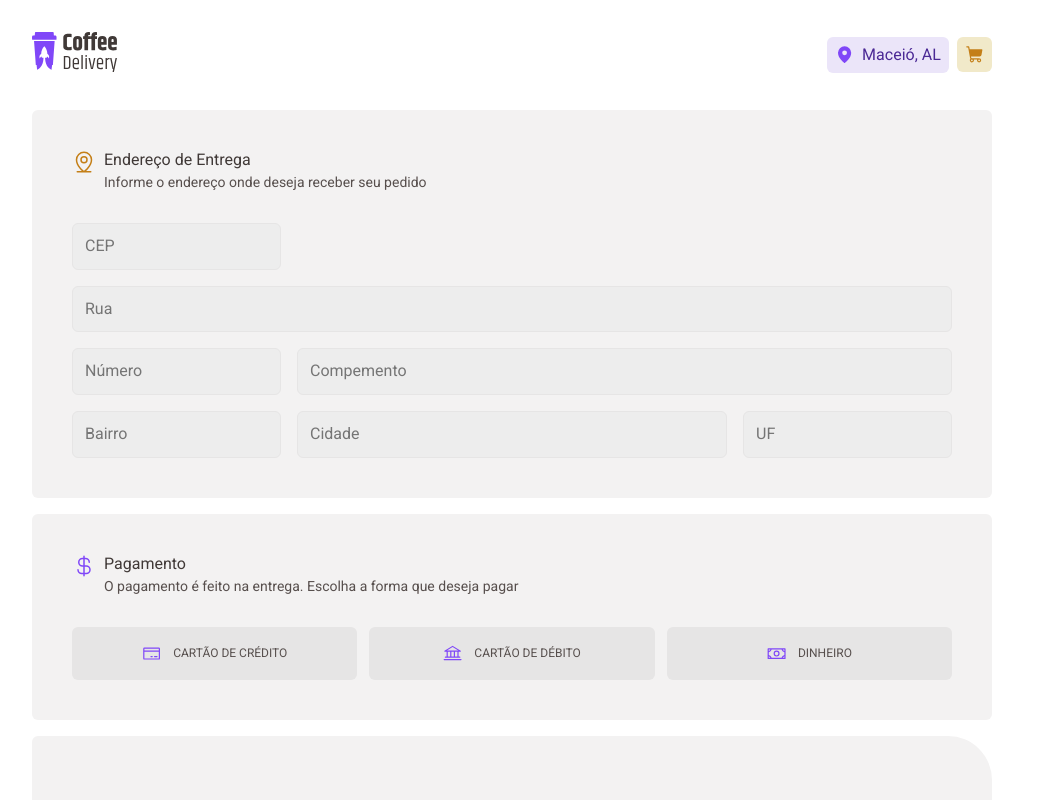
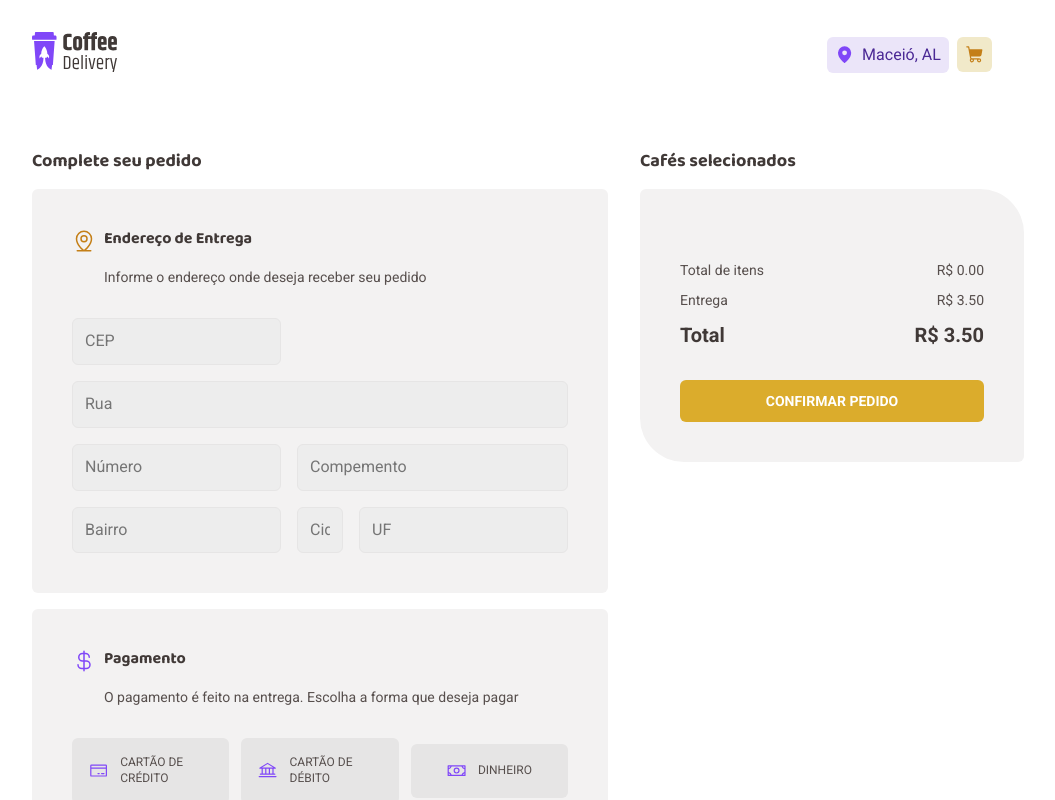
Before and after one commit to joaopedroaat/coffee-delivery, a React (Vite) app: page /checkout in a window 1280 px wide. Shown: the top 800 px of the page, without its empty margins (128-1183 px from the left). Built offline with nearby package versions, Linux system fonts and the light colour scheme.

Commit message:
Added grid to Checkout page

```diff
--- a/src/pages/Checkout/components/CartForm/styles.ts
+++ b/src/pages/Checkout/components/CartForm/styles.ts
@@ -2,7 +2,6 @@ import styled from 'styled-components'
 import { FormContainer } from '../../styles'
 
 export const CartFormContainer = styled(FormContainer)`
-  margin-top: 1rem;
   border-radius: 6px 44px;
 `
 
--- a/src/pages/Checkout/index.tsx
+++ b/src/pages/Checkout/index.tsx
@@ -13,9 +13,15 @@ export function Checkout() {
   return (
     <CheckoutContainer>
       <form onSubmit={handleSubmit}>
-        <AddressForm />
-        <PaymentForm />
-        <CartForm />
+        <div>
+          <h1>Complete seu pedido</h1>
+          <AddressForm />
+          <PaymentForm />
+        </div>
+        <div>
+          <h1>Cafés selecionados</h1>
+          <CartForm />
+        </div>
       </form>
     </CheckoutContainer>
   )
--- a/src/pages/Checkout/styles.ts
+++ b/src/pages/Checkout/styles.ts
@@ -1,6 +1,22 @@
 import styled from 'styled-components'
 
-export const CheckoutContainer = styled.main``
+export const CheckoutContainer = styled.main`
+  padding-top: 2.5rem;
+
+  h1 {
+    font-family: 'Baloo 2', cursive;
+    font-size: 1.125rem;
+    color: ${(props) => props.theme['base-subtitle']};
+    margin-bottom: 1rem;
+  }
+
+  form {
+    display: grid;
+    grid-template-columns: 60% 40%;
+    grid-column-gap: 2rem;
+    align-items: flex-start;
+  }
+`
 
 export const FormContainer = styled.div`
   display: flex;
```
